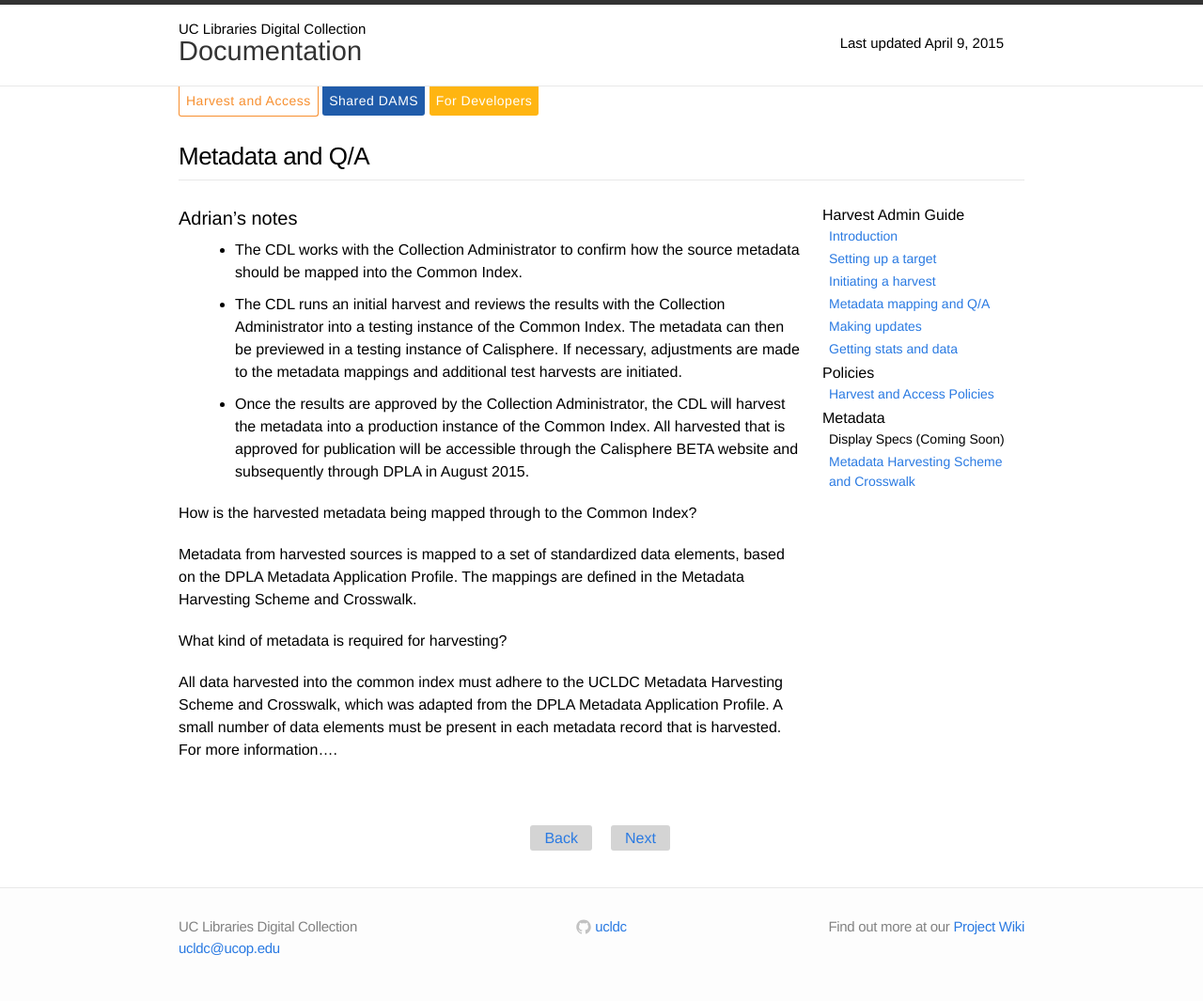
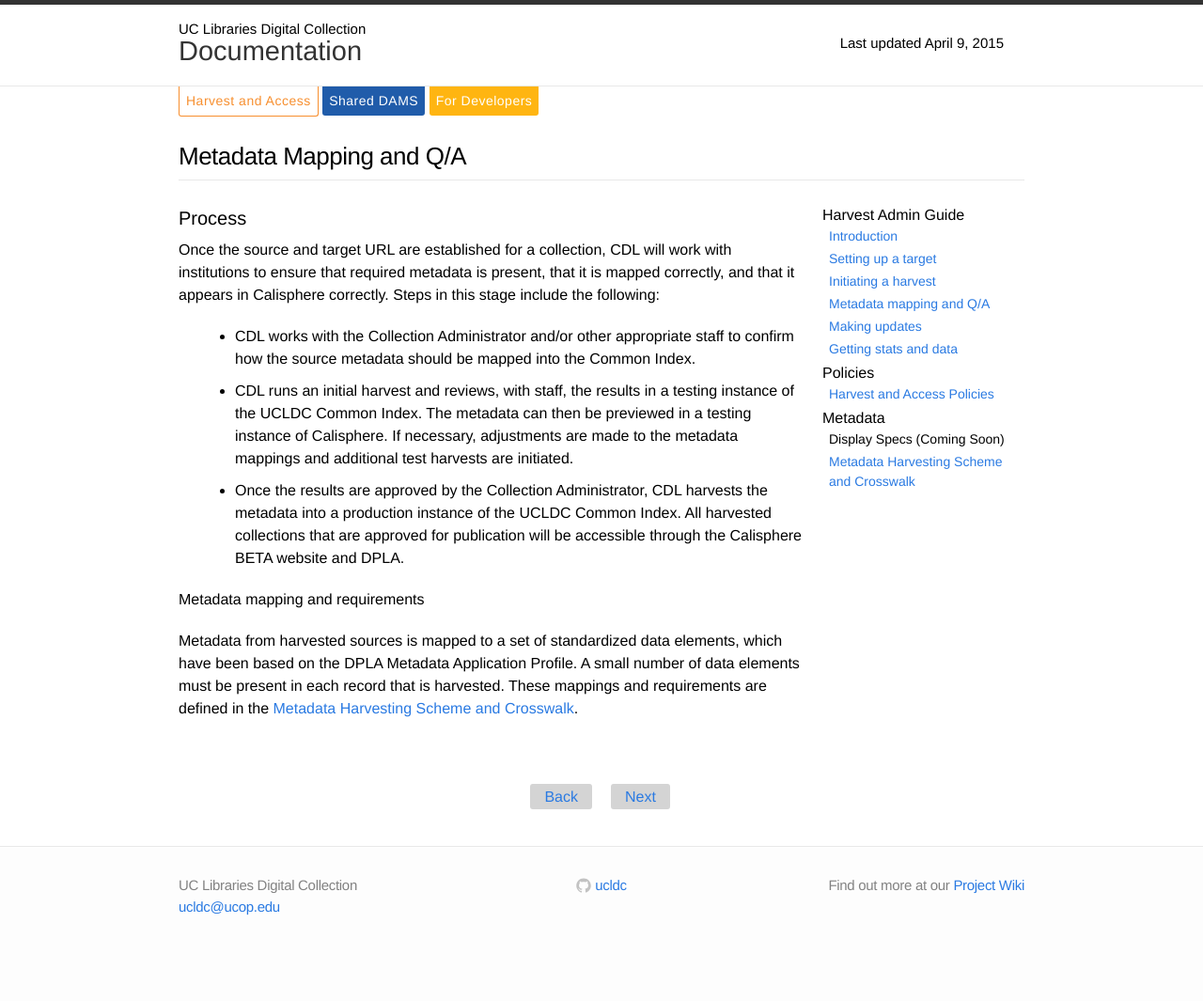
Before and after one commit to ucldc/ucldc-docs, a Jekyll site: the page built from docs/registry/q-a.md, in a window 1280 px wide. Shown: the whole page at 94% size. Built offline with Jekyll 4.4.1, drawn with Linux system fonts in a browser that asks for light colours; nearby versions of some CDN libraries; after the commit the page ends 1021 px from its top, so only the background shows below that.

Commit message:
Update q-a.md

```diff
--- a/docs/registry/q-a.md
+++ b/docs/registry/q-a.md
@@ -1,23 +1,19 @@
 ---
 layout: registry-doc
-title: Metadata and Q/A
+title: Metadata Mapping and Q/A
 next_section: registry/updates
 prev_section: registry/start
 permalink: /docs/registry/q-a/
 breadcrumbs: Calisphere Admin Guide
 ---
 
-##Adrian's notes
+##Process
+Once the source and target URL are established for a collection, CDL will work with institutions to ensure that required metadata is present, that it is mapped correctly, and that it appears in Calisphere correctly. Steps in this stage include the following:
 
-- The CDL works with the Collection Administrator to confirm how the source metadata should be mapped into the Common Index.
-- The CDL runs an initial harvest and reviews the results with the Collection Administrator into a testing instance of the Common Index.  The metadata can then be previewed in a testing instance of Calisphere.  If necessary, adjustments are made to the metadata mappings and additional test harvests are initiated.
-- Once the results are approved by the Collection Administrator, the CDL will harvest the metadata into a production instance of the Common Index. All harvested that is approved for publication will be accessible through the Calisphere BETA website and subsequently through DPLA in August 2015.
+- CDL works with the Collection Administrator and/or other appropriate staff to confirm how the source metadata should be mapped into the Common Index.
+- CDL runs an initial harvest and reviews, with staff, the results in a testing instance of the UCLDC Common Index.  The metadata can then be previewed in a testing instance of Calisphere. If necessary, adjustments are made to the metadata mappings and additional test harvests are initiated.
+- Once the results are approved by the Collection Administrator, CDL harvests the metadata into a production instance of the UCLDC Common Index. All harvested collections that are approved for publication will be accessible through the Calisphere BETA website and DPLA.
 
-How is the harvested metadata being mapped through to the Common Index?
+Metadata mapping and requirements
 
-Metadata from harvested sources is mapped to a set of standardized data elements, based on the DPLA Metadata Application Profile.  The mappings are defined in the Metadata Harvesting Scheme and Crosswalk.
-
-
-What kind of metadata is required for harvesting?
-
-All data harvested into the common index must adhere to the UCLDC Metadata Harvesting Scheme and Crosswalk, which was adapted from the DPLA Metadata Application Profile.  A small number of data elements must be present in each metadata record that is harvested.  For more information....
+Metadata from harvested sources is mapped to a set of standardized data elements, which have been based on the DPLA Metadata Application Profile. A small number of data elements must be present in each record that is harvested. These mappings and requirements are defined in the [Metadata Harvesting Scheme and Crosswalk]({{ site.url }}{{ site.baseurl }}/docs/registry/metadata-harvest/).
```
